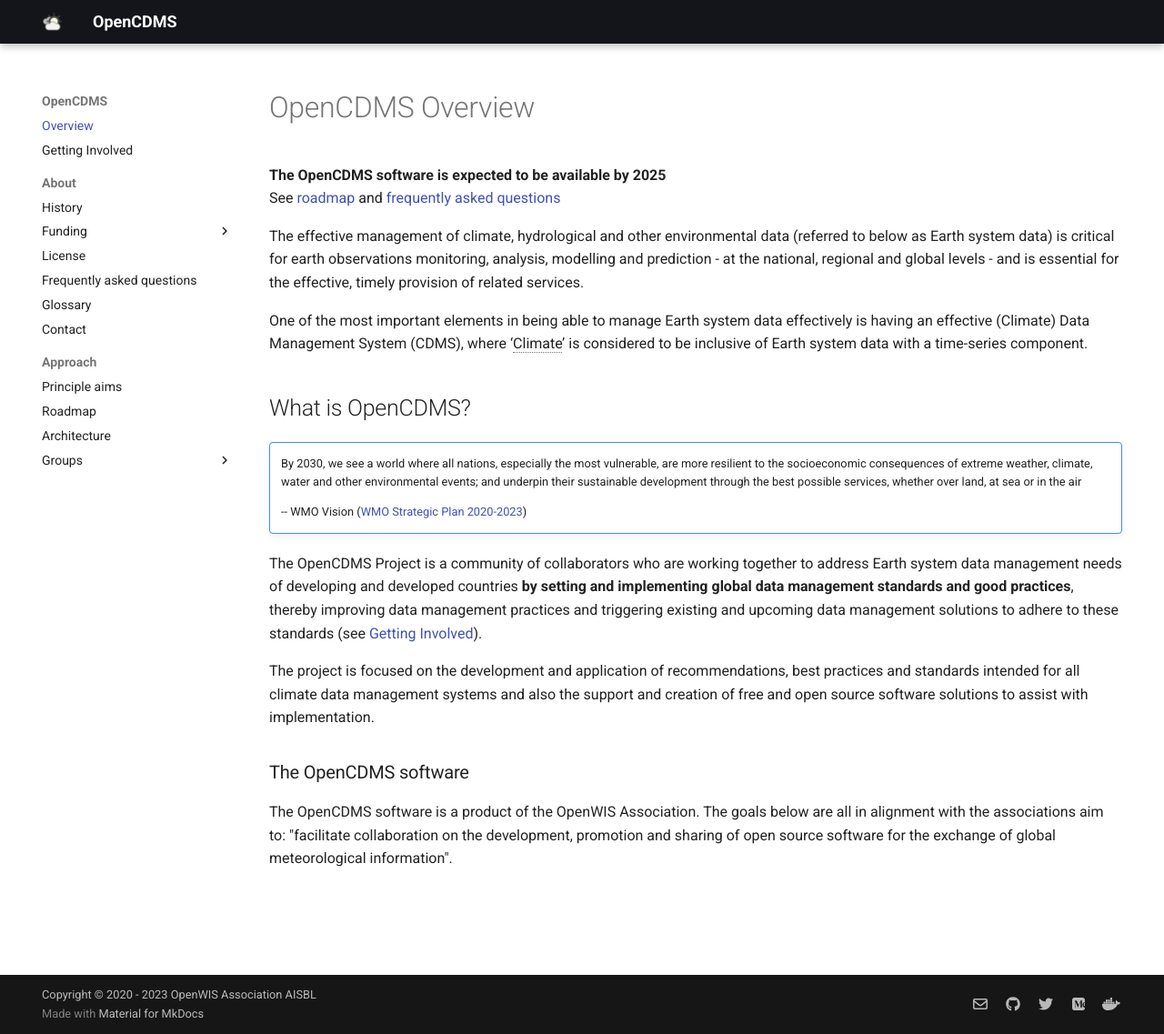
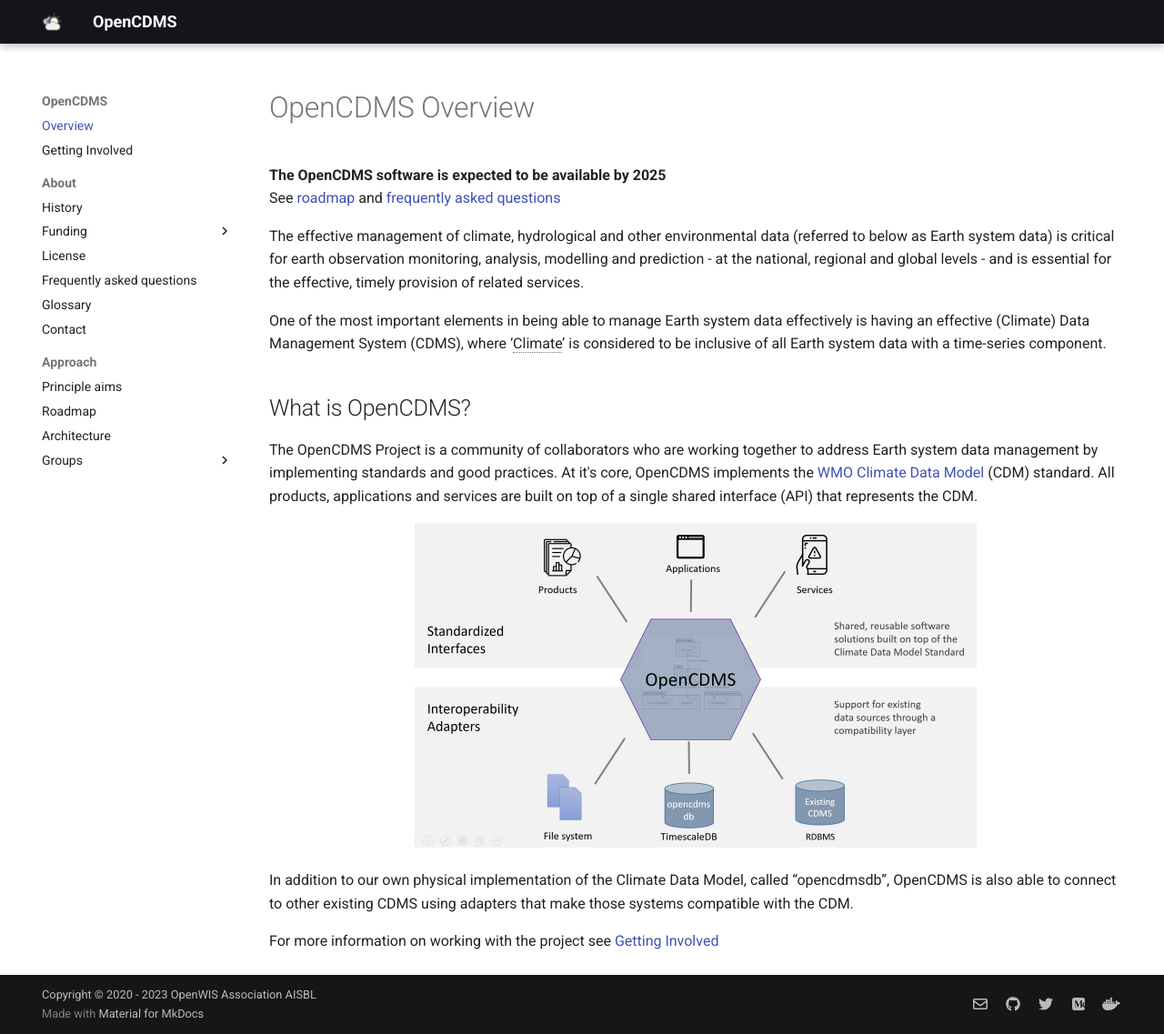
Before and after one commit to opencdms-project/opencdms.org, an MkDocs documentation site: the page built from docs/about/overview.md, in a window 1280 px wide and 1137 px high. Shown: the whole window at 91% size. Built offline with MkDocs 1.6.1 and Material for MkDocs 9.7.7, drawn with Linux system fonts in a browser that asks for light colours.

Commit message:
Complete rewrite of overview

```diff
--- a/docs/about/overview.md
+++ b/docs/about/overview.md
@@ -7,37 +7,43 @@
 
 {% include-markdown "../unlinked-pages/banner-availability.md" %}
 
-The effective management of climate, hydrological and other environmental data (referred to below as Earth system data) is critical for earth observations
-monitoring, analysis, modelling and prediction - at the national, regional and global levels - and is essential for the effective, timely provision of related services.
-
-One of the most important elements in being able to manage Earth system data effectively is having an effective (Climate) Data Management System (CDMS),
-where ‘<abbr title="The term “climate” is considered to capture a very broad range of environmental variables, e.g. the GCOS Essential Climate Variables (ECVs)">Climate</abbr>’ is considered to be inclusive of Earth system data with a time-series component.
-
-## What is OpenCDMS?
+<!--
 
 !!! note ""
     By 2030, we see a world where all nations, especially the most vulnerable, are more resilient to the socioeconomic consequences of extreme weather, climate, water and other environmental events; and underpin their sustainable development through the best possible services, whether over land, at sea or in the air
 
     -- WMO Vision ([WMO Strategic Plan 2020-2023][0])
 
-<!-- TODO: decide where to add sub-group and working group summary
-     from page 5 of the 2020 Project Report -->
+-->
 
-<!-- TODO: Link to risk register -->
+The effective management of climate, hydrological and other environmental data (referred to below as Earth system data) is critical for earth observation monitoring, analysis, modelling and prediction - at the national, regional and global levels - and is essential for the effective, timely provision of related services.
 
-The OpenCDMS Project is a community of collaborators who are working together to address Earth system data management needs of developing and developed countries **by setting and implementing global data
-management standards and good practices**, thereby improving data management practices and triggering existing and upcoming data management
-solutions to adhere to these standards (see [Getting Involved](/about/get-involved)).
+One of the most important elements in being able to manage Earth system data effectively is having an effective (Climate) Data Management System (CDMS),
+where ‘<abbr title="The term “climate” is considered to capture a very broad range of environmental variables, e.g. the GCOS Essential Climate Variables (ECVs)">Climate</abbr>’ is considered to be inclusive of all Earth system data with a time-series component.
+
+## What is OpenCDMS?
+
+The OpenCDMS Project is a community of collaborators who are working together to address Earth system data management by implementing standards and good practices. At it's core, OpenCDMS implements the [WMO Climate Data Model][1] (CDM) standard. All products, applications and services are built on top of a single shared interface (API) that represents the CDM.
+
+<div style="text-align:center">
+    <img src="/assets/images/hexagonal-architecture.png" alt="OpenCDMS hexagonal architecture" />
+</div>
+
+In addition to our own physical implementation of the Climate Data Model, called “opencdmsdb”, OpenCDMS is also able to connect to other existing CDMS using adapters that make those systems compatible with the CDM.
+
+For more information on working with the project see [Getting Involved][2]
+
+<!--Members of the OpenCDMS Project are currently assisting with the development of a WMO CDMS Data Model Standard.-->
+
+
+<!--
 
 The project is focused on the development and application of recommendations, best practices and standards intended for all climate data management systems and also the support and creation of free and open source software solutions to assist with implementation.
-
-<!--Members of the OpenCDMS Project are currently assisting with the development of a WMO CDMS Data Model Standard.-->
 
 ### The OpenCDMS software
 
 The OpenCDMS software is a product of the OpenWIS Association. The goals below are all in alignment with the associations aim to: "facilitate collaboration on the development, promotion and sharing of open source software for the exchange of global meteorological information".
 
-<!--
 #### Goal 1: Reference Implementation
 
 At a minimum, the OpenCDMS software will be a <abbr title="A program that implements all requirements from a corresponding specification and demonstrates what should be considered the &quot;correct&quot; behavior of any other implementation of it.">Reference Implementation</abbr> for Climate Data Management Standards.
```
Also changed, not shown: other parts of docs/about/overview.md (+2 -0 lines), docs/assets/images/hexagonal-architecture.png (added).
